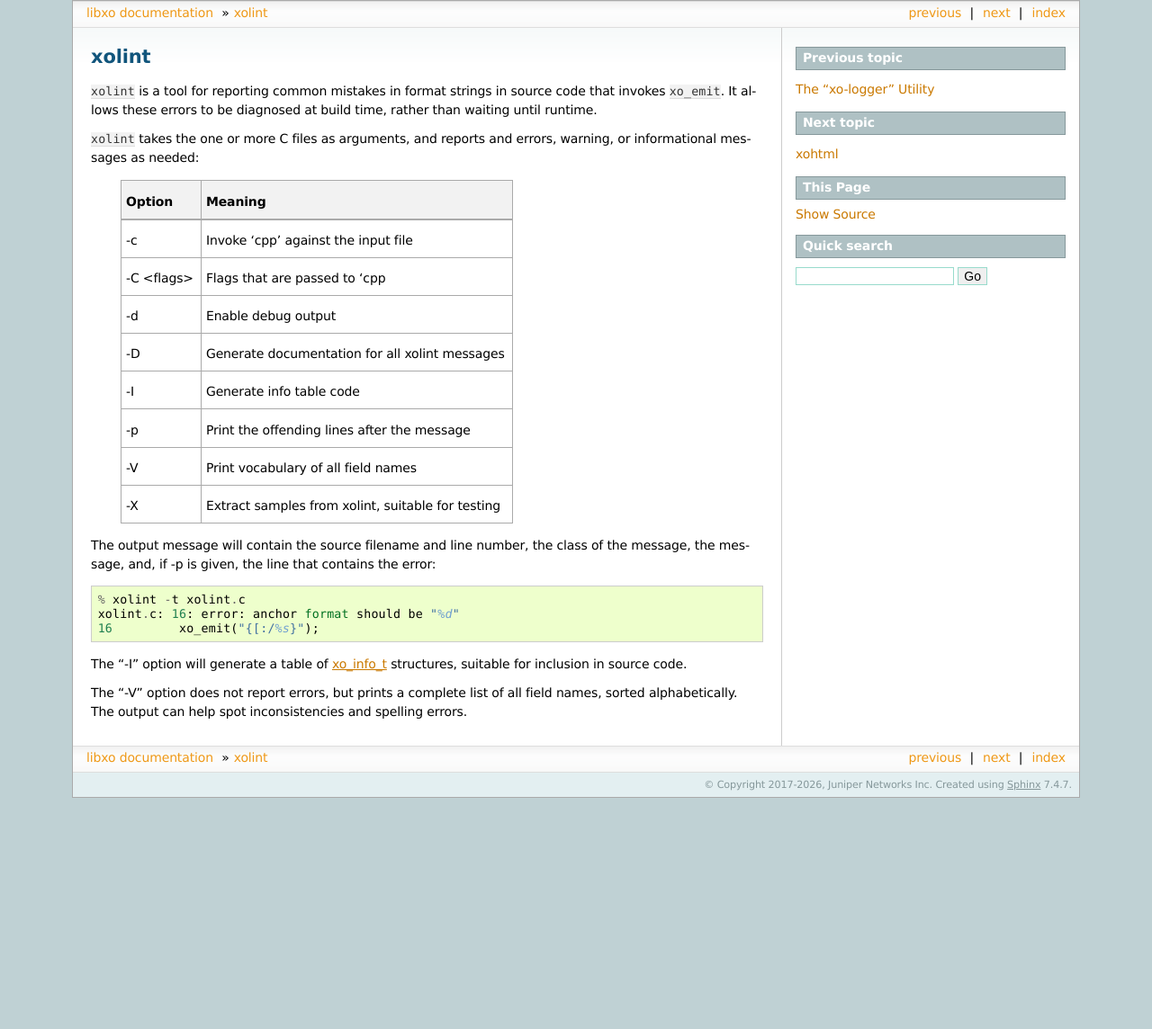
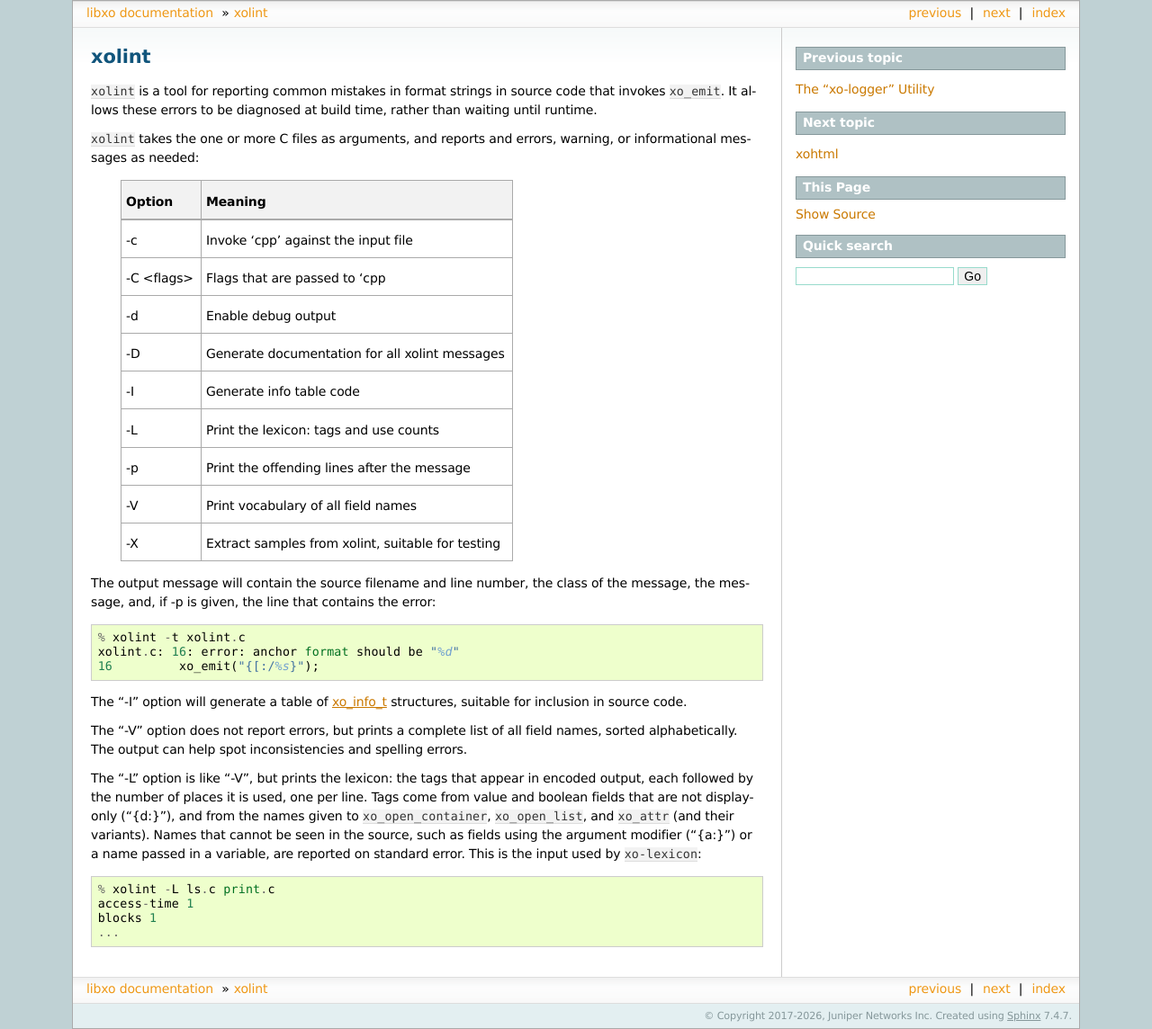
Before and after one commit to Juniper/libxo, a Sphinx documentation site: the page built from doc/xolint.rst, in a window 1280 px wide. Shown: the whole page at 90% size. Built offline with Sphinx 7.4.7, drawn with Linux system fonts in a browser that asks for light colours; before the commit the page ends 900 px from its top, so only the background shows below that.

Commit message:
add lexicon info (-L option)

```diff
--- a/doc/xolint.rst
+++ b/doc/xolint.rst
@@ -17,6 +17,7 @@ and errors, warning, or informational messages as needed:
    -d           Enable debug output
    -D           Generate documentation for all xolint messages
    -I           Generate info table code
+   -L           Print the lexicon: tags and use counts
    -p           Print the offending lines after the message
    -V           Print vocabulary of all field names
    -X           Extract samples from xolint, suitable for testing
@@ -38,3 +39,18 @@ suitable for inclusion in source code.
 The "-V" option does not report errors, but prints a complete list of
 all field names, sorted alphabetically.  The output can help spot
 inconsistencies and spelling errors.
+
+The "-L" option is like "-V", but prints the lexicon: the tags that
+appear in encoded output, each followed by the number of places it
+is used, one per line.  Tags come from value and boolean fields that
+are not display-only ("{d:}"), and from the names given to
+`xo_open_container`, `xo_open_list`, and `xo_attr` (and their
+variants).  Names that cannot be seen in the source, such as fields
+using the argument modifier ("{a:}") or a name passed in a variable,
+are reported on standard error.  This is the input used by
+`xo-lexicon`::
+
+    % xolint -L ls.c print.c
+    access-time 1
+    blocks 1
+    ...
```
